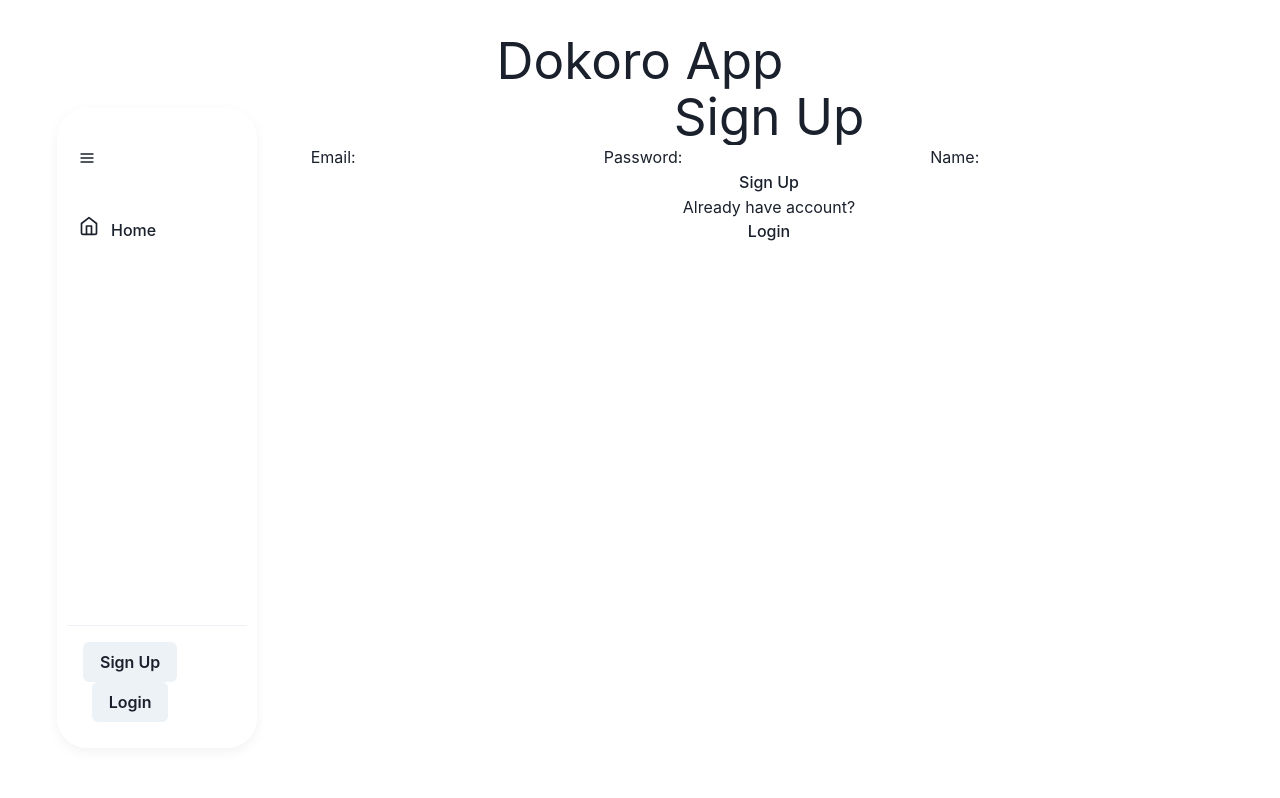
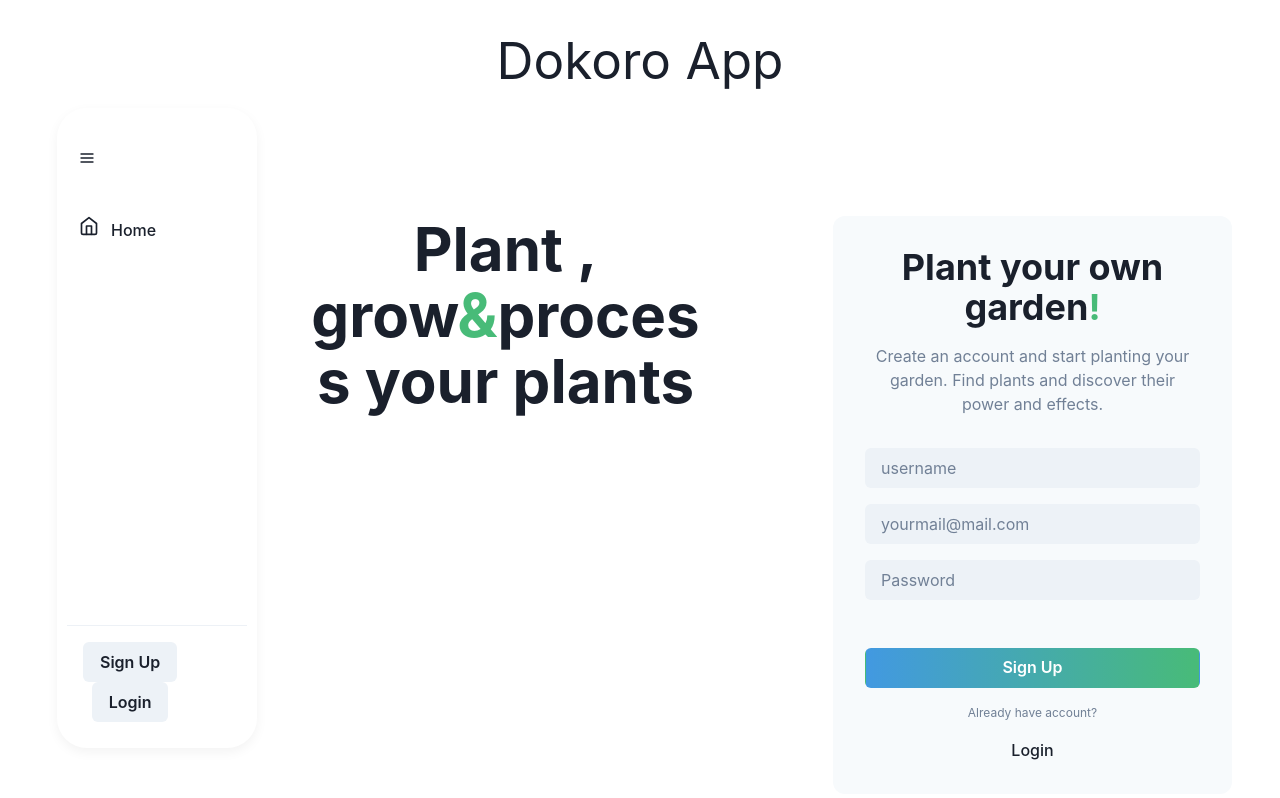
Before and after one commit to avz-kitchen/dokoro-client, a React (Vite) app: page /signup in a window 1280 px wide. Shown: the top 798 px of the page. Built offline with nearby package versions, Linux system fonts and the light colour scheme.

Commit message:
style sign up page

```diff
--- a/src/pages/Signup.jsx
+++ b/src/pages/Signup.jsx
@@ -2,8 +2,21 @@
 import { useState } from "react";
 import { Link, useNavigate } from "react-router-dom";
 import authService from "../services/auth.service";
+import {
+  Box,
+  Flex,
+  Stack,
+  Heading,
+  Text,
+  Container,
+  Input,
+  Button,
+  SimpleGrid,
+  // useBreakpointValue,
+  // Icon,
+} from "@chakra-ui/react";
 
-function SignupPage(props) {
+function Signup(props) {
   const [email, setEmail] = useState("");
   const [password, setPassword] = useState("");
   const [name, setName] = useState("");
@@ -19,45 +32,149 @@ function SignupPage(props) {
     e.preventDefault();
     const requestBody = { email, password, name };
 
-    authService
-      .signup(requestBody)
-      .then((response) => {
+    async function signup() {
+      try {
+        await authService.signup(requestBody).then((response) => {
           navigate("/login");
-      })
-      .catch((error) => {
+        });
+      } catch (error) {
         const errorDescription = error.response.data.message;
         setErrorMessage(errorDescription);
-      });
+      }
+    }
+    signup();
   };
 
   return (
-    <div className="SignupPage">
-      <h1>Sign Up</h1>
+    <Box position={"relative"}>
+      <Container
+        as={SimpleGrid}
+        maxW={"7xl"}
+        columns={{ base: 1, md: 2 }}
+        spacing={{ base: 10, lg: 32 }}
+        py={{ base: 10, sm: 20, lg: 32 }}
+      >
+        <Stack spacing={{ base: 10, md: 20 }}>
+          <Heading
+            lineHeight={1.1}
+            fontSize={{ base: "3xl", sm: "4xl", md: "5xl", lg: "6xl" }}
+          >
+            Plant , grow
+            <Text
+              as={"span"}
+              bgGradient="linear(to-r, green.400,green.400)"
+              bgClip="text"
+            >
+              &
+            </Text>
+            process your plants
+          </Heading>
+        </Stack>
+        <Stack
+          bg={"gray.50"}
+          rounded={"xl"}
+          p={{ base: 4, sm: 6, md: 8 }}
+          spacing={{ base: 8 }}
+          maxW={{ lg: "lg" }}
+        >
+          <Stack spacing={4}>
+            <Heading
+              color={"gray.800"}
+              lineHeight={1.1}
+              fontSize={{ base: "2xl", sm: "3xl", md: "4xl" }}
+            >
+              Plant your own garden
+              <Text
+                as={"span"}
+                bgGradient="linear(to-r, green.400,green.400)"
+                bgClip="text"
+              >
+                !
+              </Text>
+            </Heading>
+            <Text color={"gray.500"} fontSize={{ base: "sm", sm: "md" }}>
+              Create an account and start planting your garden. Find plants and
+              discover their power and effects.
+            </Text>
+          </Stack>
+          <Box as={"form"} onSubmit={handleSignupSubmit}>
+            <Stack spacing={4}>
+              <Input
+                type="text"
+                name="name"
+                value={name}
+                onChange={handleName}
+                placeholder="username"
+                bg={"gray.100"}
+                border={0}
+                color={"gray.500"}
+                _placeholder={{
+                  color: "gray.500",
+                }}
+              />
 
-      <form onSubmit={handleSignupSubmit}>
-        <label>Email:</label>
-        <input type="email" name="email" value={email} onChange={handleEmail} />
+              <Input
+                type="email"
+                name="email"
+                value={email}
+                onChange={handleEmail}
+                placeholder="yourmail@mail.com"
+                bg={"gray.100"}
+                border={0}
+                color={"gray.500"}
+                _placeholder={{
+                  color: "gray.500",
+                }}
+              />
 
-        <label>Password:</label>
-        <input
+              <Input
                 type="password"
                 name="password"
                 value={password}
                 onChange={handlePassword}
+                placeholder="Password"
+                bg={"gray.100"}
+                border={0}
+                color={"gray.500"}
+                _placeholder={{
+                  color: "gray.500",
+                }}
               />
 
-        <label>Name:</label>
-        <input type="text" name="name" value={name} onChange={handleName} />
-
-        <button type="submit">Sign Up</button>
-      </form>
+              <Button
+                type="submit"
+                fontFamily={"heading"}
+                mt={8}
+                w={"full"}
+                bgGradient="linear(to-r, blue.400,green.400)"
+                color={"white"}
+                _hover={{
+                  bgGradient: "linear(to-r, green.400,green.400)",
+                  boxShadow: "xl",
+                }}
+              >
+                Sign Up
+              </Button>
 
               {errorMessage && <p className="error-message">{errorMessage}</p>}
 
-      <p>Already have account?</p>
-      <Link to={"/login"}> Login</Link>
-    </div>
+              <Text color={"gray.500"} fontSize={{ base: "xs", sm: "xs" }}>
+                Already have account?
+              </Text>
+              <Link
+                to={"/login"}
+                color={"green.500"}
+                fontSize={{ base: "xs", sm: "xs" }}
+              >
+                {" "}
+                Login
+              </Link>
+            </Stack>
+          </Box>
+        </Stack>
+      </Container>
+    </Box>
   );
 }
 
-export default SignupPage;
+export default Signup;
```
Lines whose indentation alone changed are shown as unchanged.
